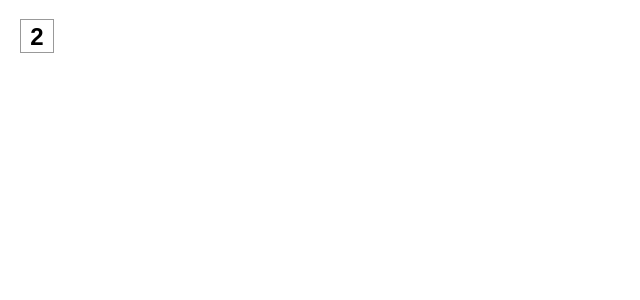
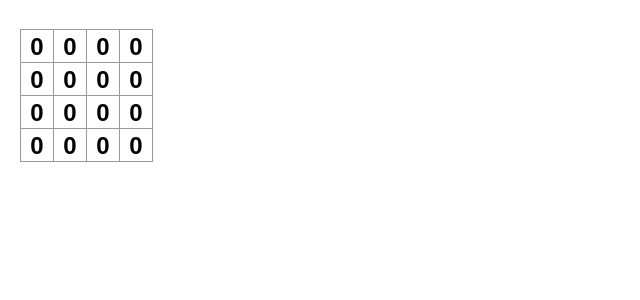
Before and after one commit to reginalin/2048, a React (Create React App) app: page / in a window 1280 px wide. Shown: the top 300 px of the page, without its empty margins (0-640 px from the left). Built offline with nearby package versions, Linux system fonts and the light colour scheme.

Commit message:
board displays! and internally updates random 2 whenever board clicked! but doesn't show

```diff
--- a/src/index.js
+++ b/src/index.js
@@ -1,4 +1,4 @@
-import React, { useState, useEffect } from "react";
+import React, { createContext, useState, useEffect } from "react";
 import ReactDOM from "react-dom";
 import "./index.css";
 
@@ -9,18 +9,18 @@ const dimension = 4;
 //return false;
 //}
 
-//// generates new num in random spot and updates board
-//function newNum(tiles) {
-//let newTiles = tiles.slice();
-//let row = Math.floor(Math.random() * dimension);
-//let col = Math.floor(Math.random() * dimension);
-//if (tiles[row][col] === 0) {
-//newTiles[row][col] = 2;
-//} else {
-//newNum(tiles);
-//}
-//return newTiles;
-//}
+// generates new num in random spot and updates board
+function newNum(tiles) {
+  let newTiles = tiles.slice();
+  let row = Math.floor(Math.random() * dimension);
+  let col = Math.floor(Math.random() * dimension);
+  if (tiles[row][col] === 0) {
+    newTiles[row][col] = 2;
+  } else {
+    newNum(tiles);
+  }
+  return newTiles;
+}
 
 function Tile(props) {
   return (
@@ -36,19 +36,48 @@ function Tile(props) {
 //return newTiles;
 //}
 
-function updateBoard(tiles) {
-  return [];
-}
-
 function Board() {
+  let status = true; // later: replace status with timer
   let tiles = [[0, 0, 0, 0], [0, 0, 0, 0], [0, 0, 0, 0], [0, 0, 0, 0]];
   var [titles, setTiles] = useState(tiles);
+
+  function renderTile(i, j) {
+    return <Tile value={tiles[i][j]} onClick={() => updateBoard()} />;
+  }
+  function renderRow(i) {
+    return (
+      <div className="board-row">
+        {renderTile(i, 0)}
+        {renderTile(i, 1)}
+        {renderTile(i, 2)}
+        {renderTile(i, 3)}
+      </div>
+    );
+  }
+  function updateBoard() {
+    setTiles(newNum(tiles));
+    console.log(tiles);
+  }
 
   useEffect(() => {
     setTiles = updateBoard();
   }, []);
 
-  return <Tile value={2} onClick={() => console.log("tile clicked")} />;
+  return (
+    <div>
+      <div className="status">{status}</div>
+      {renderRow(0)}
+      {renderRow(1)}
+      {renderRow(2)}
+      {renderRow(3)}
+    </div>
+  );
+  //return (
+  //<Tile
+  //value={2}
+  //onClick={() => console.log("tile clicked")}
+  ///>
+  //);
 }
 
 //function Board() {
@@ -78,7 +107,6 @@ function Board() {
 //}
 
 //render() {
-//let status = true; // later: replace status with timer
 ////const winner = calculateWinner(this.state.tiles);
 ////let status;
 ////if (winner) {
@@ -98,7 +126,6 @@ function Board() {
 //);
 //}
 //}
-
 // hook
 function useKeyPress() {
   // State for keeping track of whether key is pressed
@@ -131,6 +158,8 @@ function useKeyPress() {
     console.log("key down");
     if (move({ key })) {
       setKeyPressed(true);
+      //TO DO: not as expected??? always false
+      console.log(keyPressed);
     }
   }
 
```
